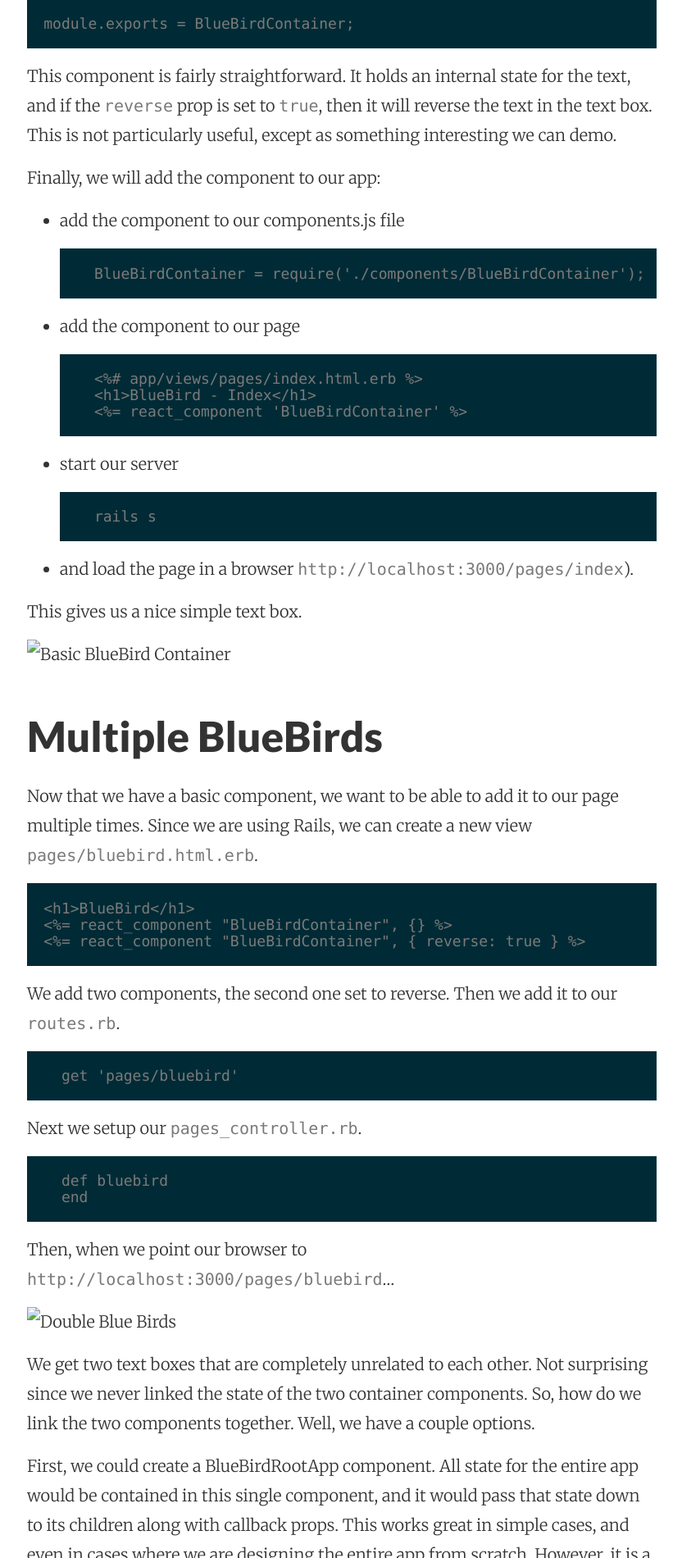
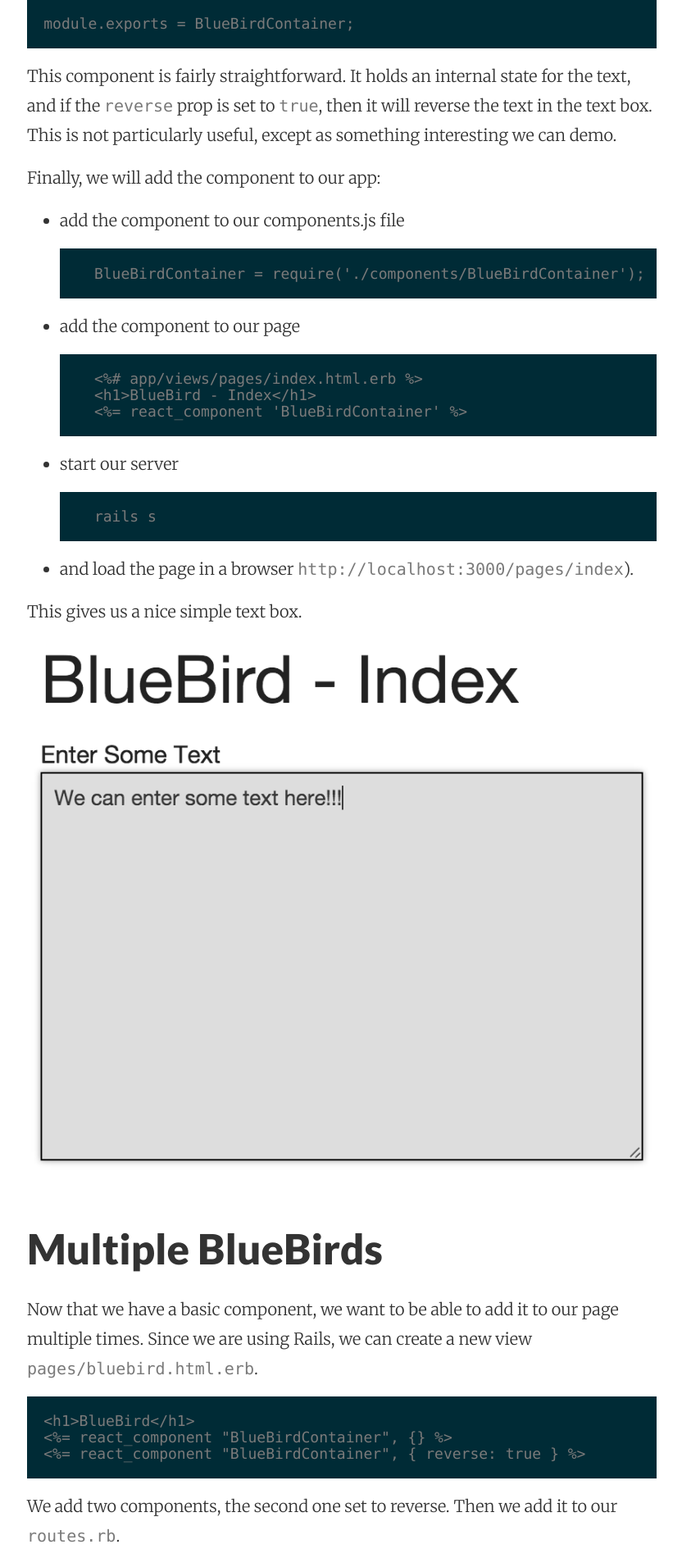
Before and after one commit to Legitcode/ReactJSNews, a Jekyll site: the page built from _posts/2015-04-13-building-components-with-react-js-and-flux.md, in a window 1280 px wide. Shown: the part 4500-6400 px from the top of the page at 82% size, without its empty margins (223-1055 px from the left). Built offline with Jekyll 4.4.1, drawn with Linux system fonts in a browser that asks for light colours; Markdown is read by kramdown in place of the engine named in the settings.

Commit message:
website build

```diff
--- a/_posts/2015-04-13-building-components-with-react-js-and-flux.md
+++ b/_posts/2015-04-13-building-components-with-react-js-and-flux.md
@@ -147,7 +147,7 @@
 
 This gives us a nice simple text box.
 
-![Basic BlueBird Container](/reactjsnews/img/BuildingInteractive-001.png)
+![Basic BlueBird Container](/ReactJSNews/img/BuildingInteractive-001.png)
 
 
 Multiple BlueBirds
@@ -170,7 +170,7 @@
 
 Then, when we point our browser to `http://localhost:3000/pages/bluebird`...
 
-![Double Blue Birds](/reactjsnews/img/BuildingInteractive-002.png)
+![Double Blue Birds](/ReactJSNews/img/BuildingInteractive-002.png)
 
 We get two text boxes that are completely unrelated to each other. Not surprising since we never linked the state of the two container components. So, how do we link the two components together. Well, we have a couple options.
 
@@ -324,7 +324,7 @@
 
 Now, when we reload our page (http://localhost:3000/pages/bluebird), we get two text boxes that are actually linked.
 
-![BlueBirds Talking](/reactjsnews/img/BuildingInteractive-003.png)
+![BlueBirds Talking](/ReactJSNews/img/BuildingInteractive-003.png)
 
 
 Bonus Birds
@@ -356,7 +356,7 @@
 
 Finally, we add it to our application. First, add the `BlueBirdStats` component to our `components.js` file, `BlueBirdStates = require('./components/BlueBirdStats');`. Then add it to our `bluebird.html.erb` file, `<%= react_component "BlueBirdStats", {} %>`. Finally, reload the page.
 
-![BlueBird with Stats](/reactjsnews/img/BuildingInteractive-004.png)
+![BlueBird with Stats](/ReactJSNews/img/BuildingInteractive-004.png)
 
 
 More Bonus Birds
```
